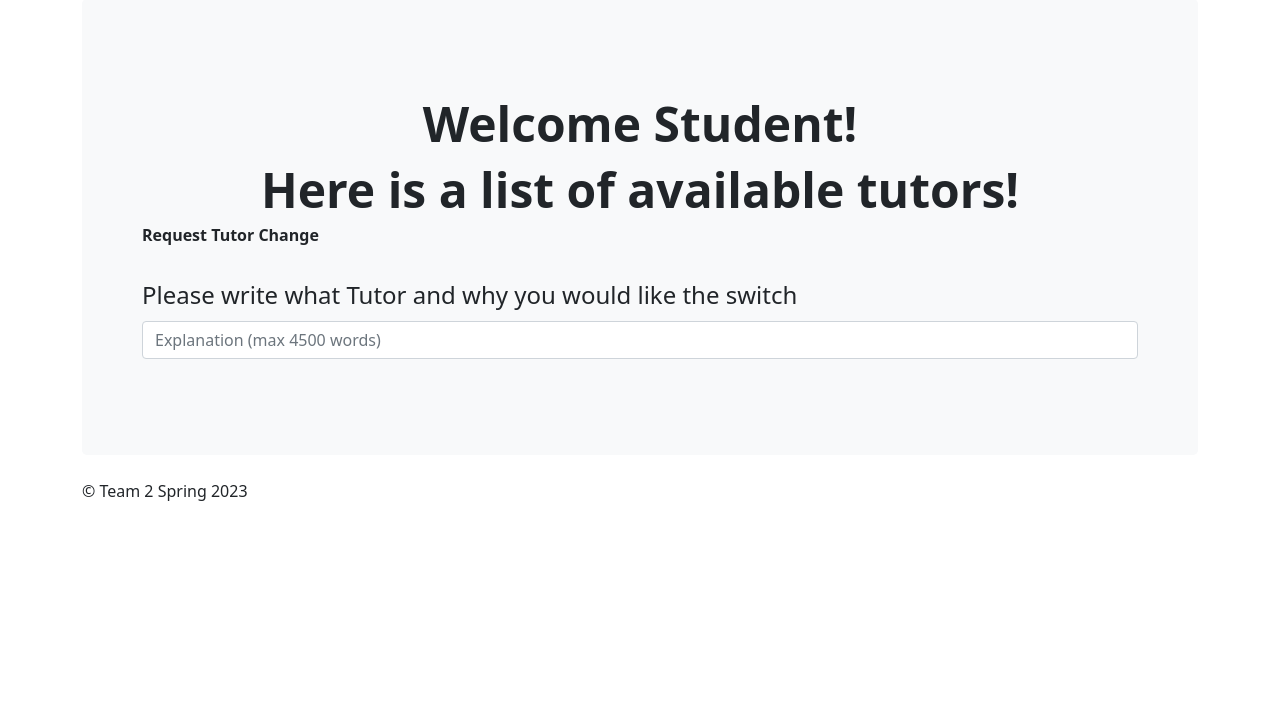
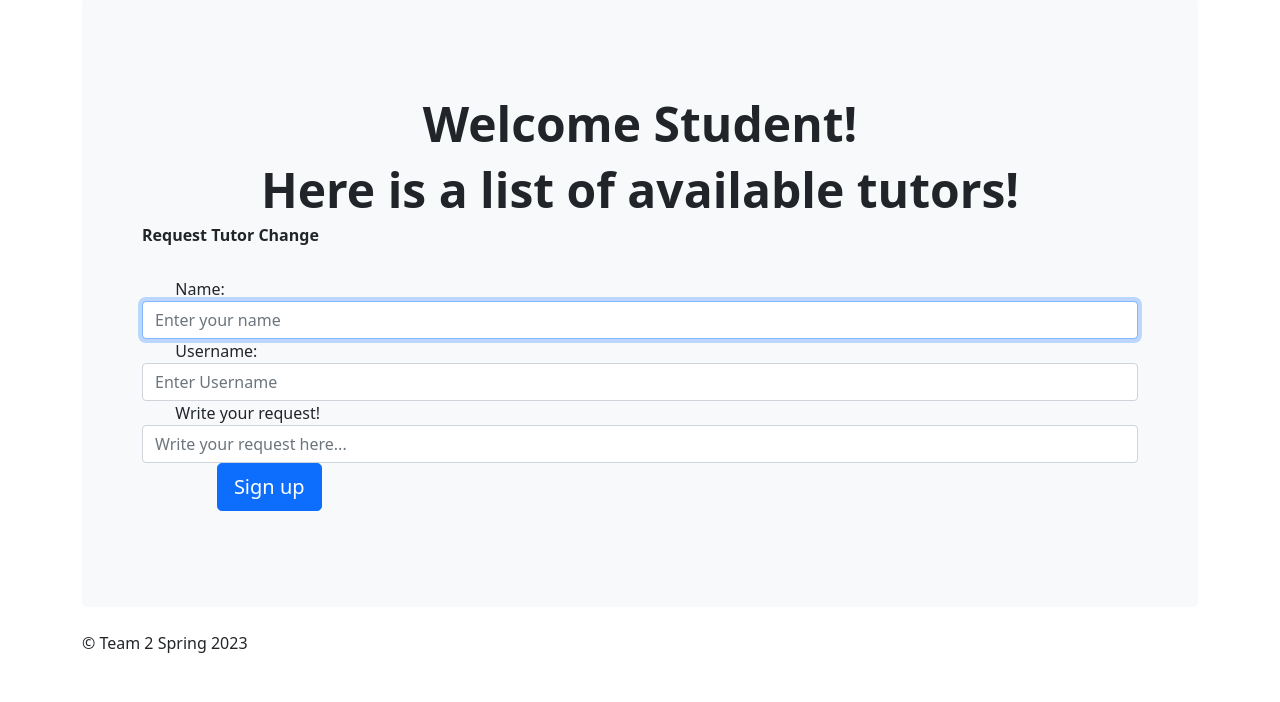
Before and after one commit to Varun-Rallabandi/CS471, a Flask app: page /tutorInfo in a window 1280 px wide. Shown: the part 98-800 px from the top of the page. Run offline with Flask 3, Linux system fonts and the light colour scheme; data that the repository does not hold is empty.

Commit message:
Implement Tutor Request Form. TODO: Need to update frontend to look better and smoother

```diff
--- a/app.py
+++ b/app.py
@@ -349,6 +349,34 @@ def inputTutorRating():
         cursor.close()
         conn.close()
 
+@app.route('/api/tutorRequest', methods=['POST'])
+def tutorRequest():
+    try:
+        # read the posted values from the UI
+        _name = request.form['inputName']
+        _username = request.form['inputUsername']
+        _requestDescription = request.form['inputRequest']
+
+        # validate the received values
+        if _name and _username and _requestDescription:
+            conn = mysql.connect()
+            cursor = conn.cursor()
+            cursor.callproc('sp_createTutorRequest',(_name, _username, _requestDescription))
+            data = cursor.fetchall()
+
+            if len(data) == 0:
+                conn.commit()
+                return json.dumps({'message':'Tutor Request submitted successfully !'})
+            else:
+                return json.dumps({'error': 'Database error: ' + str(data[0])}), 400  # 400 means 'Bad Request'
+        else:
+            return json.dumps({'error': 'Enter the required fields'}), 400
+    except Exception as e:
+        return json.dumps({'error': str(e)})
+    finally:
+        cursor.close()
+        conn.close()
+
 
 if __name__ == "__main__":
     app.run()
--- a/templates/tutorSelection.html
+++ b/templates/tutorSelection.html
@@ -55,17 +55,44 @@
 						{% endfor %}
 					</div>
 					<h3 class="text-dark fw-bold display-5" style="font-size: medium;"> Request Tutor Change</h3> <br>
-					<fieldset>
-						<legend>Please write what Tutor and why you would like the switch</legend>
-						<input
-						type="text"
-						name=""
-						id="qualifications"
-						class="form-control"
-						placeholder="Explanation (max 4500 words)"
-						required
-					/>
-					</fieldset>
+					<form id="form-signin" action="/api/inputStudentRating" method="POST">
+						        <label for="inputName" class="sr-only">Name:</label>
+						        <input
+							type="name"
+							name="inputName"
+							id="inputName"
+							class="form-control"
+							placeholder="Enter your name"
+							required
+							autofocus
+						/>
+						        <label for="inputUsername" class="sr-only">Username:</label>
+						        <input
+							type="text"
+							name="inputUsername"
+							id="inputUsername"
+							class="form-control"
+							placeholder="Enter Username"
+							required
+							autofocus
+						/>
+						        <label for="inputRequest" class="sr-only">Write your request!</label>
+						        <input
+							type="text"
+							name="inputRequest"
+							id="inputRequest"
+							class="form-control"
+							placeholder="Write your request here..."
+							required
+						/>
+						                  <button
+							class="btn btn-lg btn-primary btn-block"
+							type="submit"
+						>
+							Sign up
+						</button>
+
+					</form>
 				</div>
 			</div>
 
@@ -77,7 +104,20 @@
 
 		</div>
 		<script>
-			//Need to implement Database
+			document
+				.querySelector("#form-signin")
+				.addEventListener("submit", async function (e) {
+					e.preventDefault();
+					console.log(new URLSearchParams(new FormData(e.target)).toString());
+					const res = await fetch("/api/tutorRequest", {
+						body: new URLSearchParams(new FormData(e.target)).toString(),
+						method: "POST",
+						headers: {
+							"Content-Type": "application/x-www-form-urlencoded",
+						},
+					});
+					console.log(await res.json());
+				});
 		</script>
 	</body>
 </html>
```
